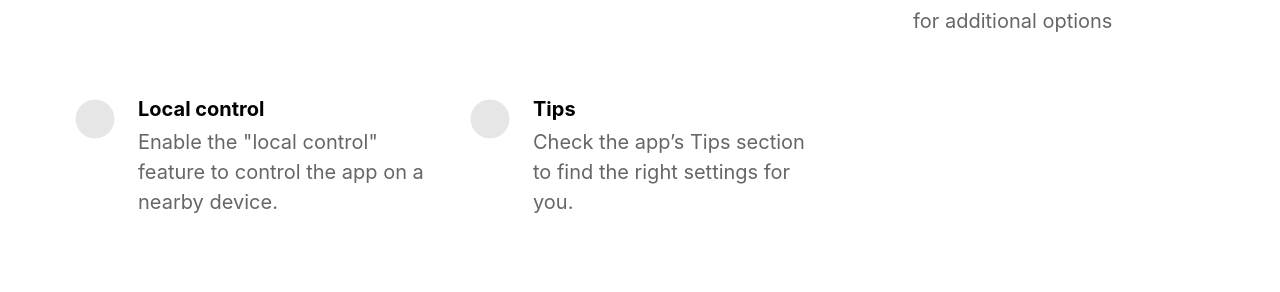
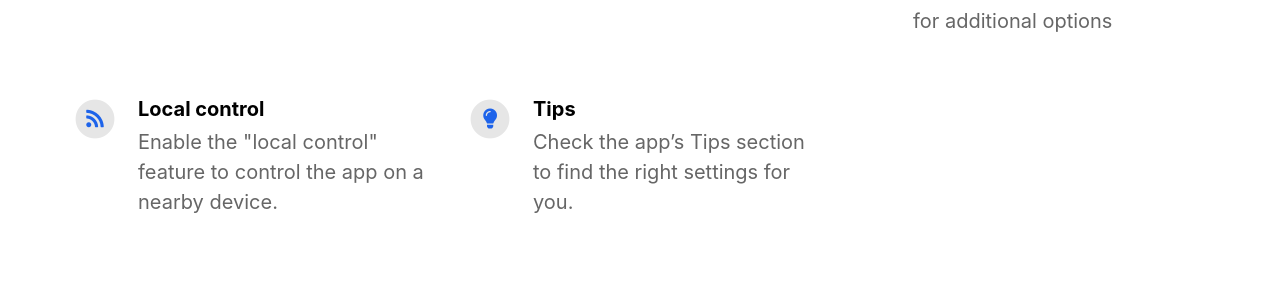
Before and after one commit to BasO/EMDR, a Jekyll site: the page built from index.html, in a window 1280 px wide. Shown: the part 1196-1488 px from the top of the page. Built offline with Jekyll 4.4.1, drawn with Linux system fonts in a browser that asks for light colours; nearby versions of some CDN libraries.

Commit message:
Update _config.yml

```diff
--- a/_config.yml
+++ b/_config.yml
@@ -49,11 +49,11 @@ features                                  :
 
   - title                                 : Local control
     description                           : Enable the "local control" feature to control the app on a nearby device.
-    fontawesome_icon_name                 : feed
+    fontawesome_icon_name                 : rss
 
   - title                                 : Tips
     description                           : Check the app’s Tips section to find the right settings for you.
-    fontawesome_icon_name                 : lightbulb-o
+    fontawesome_icon_name                 : lightbulb
 
 
 # Theme Settings
```
